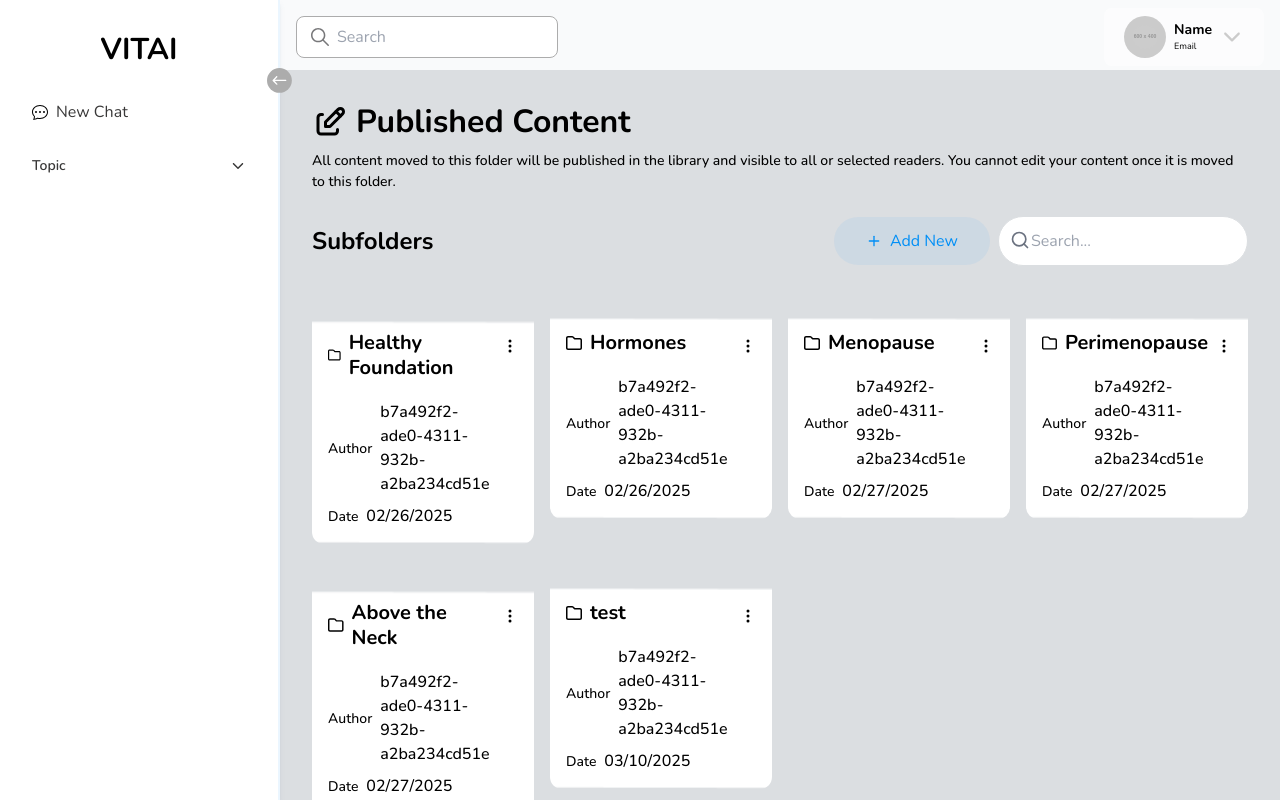
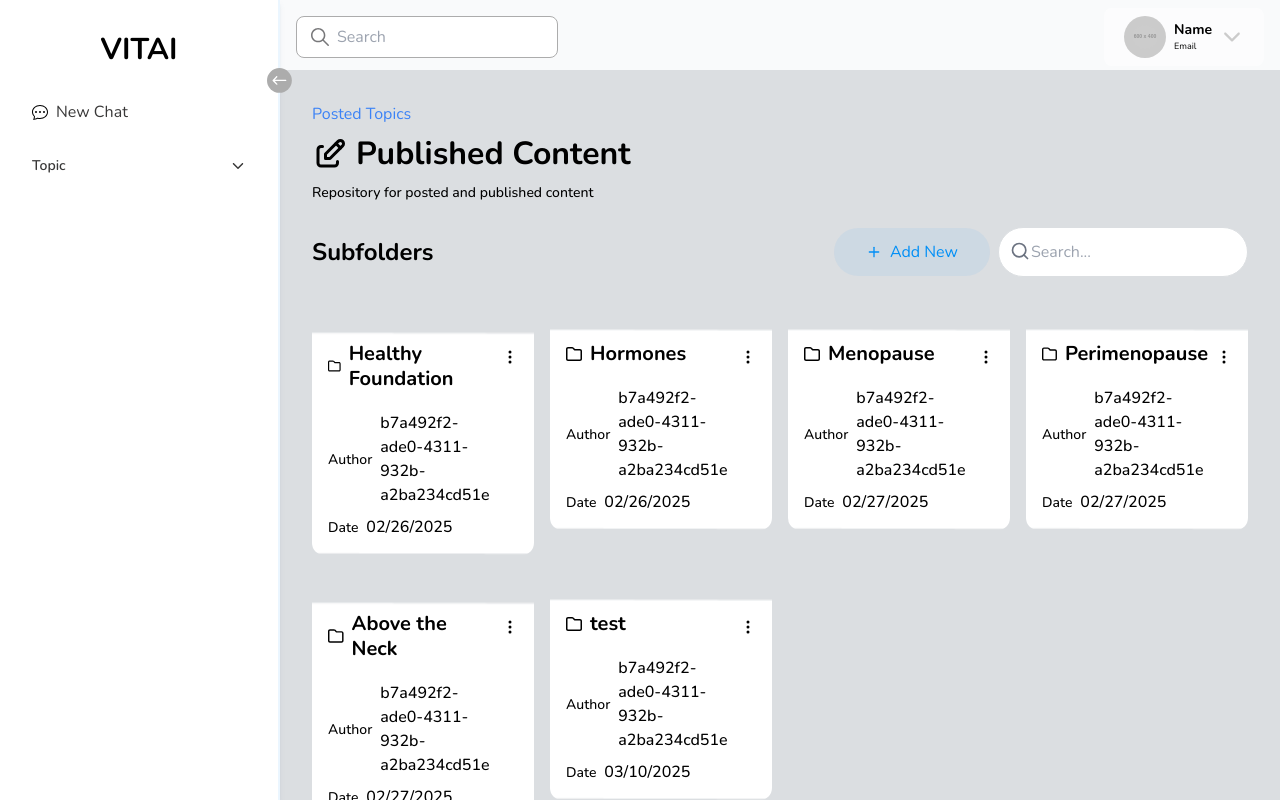
Before and after one commit to CloudDreamXX/Tolu-front-end, a React (Vite) app: page /admin2 in a window 1280 px wide. Built offline with nearby package versions, Linux system fonts and the light colour scheme; no server answers.

Commit message:
fix breadcrumbs nav

```diff
--- a/src/App.jsx
+++ b/src/App.jsx
@@ -25,10 +25,10 @@ const MySpace = lazy(() => import("./pages/user/mySpace/MySpace"));
 
 // new pages
 const LibraryAdmin = lazy(() => import("./pages/admin/Library"));
-const Folder = lazy(() => import("./pages/admin/Folder"));
+const Folder = lazy(() => import("./pages/admin/Library/Folder"));
 const BlogLayout = lazy(() => import("./layout/BlogLayout"));
-const Topic = lazy(() => import("./pages/admin/Topic"));
-const Document = lazy(() => import("./pages/admin/Document"));
+const Topic = lazy(() => import("./pages/admin/Library/Topic"));
+const Document = lazy(() => import("./pages/admin/Library/Document"));
 
 // A separate component to handle routes and listen for location changes
 function AppRoutes() {
@@ -113,7 +113,7 @@ function AppRoutes() {
         <Route path="/admin2" element={<BlogLayout />}>
           <Route index element={<LibraryAdmin />} />
           <Route path="folder/:folderId" element={<Folder />} />
-          <Route path="topic/:topicId" element={<Topic />} />
+          <Route path="folder/:folderId/topic/:topicId" element={<Topic />} />
           <Route path="document/:docId" element={<Document />} />
         </Route>
       </Route>
--- a/src/layout/BlogLayout/index.tsx
+++ b/src/layout/BlogLayout/index.tsx
@@ -2,18 +2,36 @@ import { Outlet, useParams } from 'react-router-dom';
 import BlogTitle from '../../shared/ui/BlogTitle';
 import { useGetFolderStructureQuery } from '../../redux/apis/apiSlice';
 import { findPublishedContent } from '../../utils/excludePublishedContent';
-import { findFolderById } from '../../utils/findById';
+import { findFolderById, findTopicById } from '../../utils/findById';
 import AdminAside from "../../pages/admin/layout/adminAside/AdminAside";
 import AdminHeader from "../../pages/admin/layout/header/AdminHeader";
 
 function BlogLayout() {
-    const { folderId } = useParams();
+    const { folderId, topicId } = useParams();
     const { data: allFolders } = useGetFolderStructureQuery();
     const publishedContent = findPublishedContent(allFolders);
 
-    const currentFolder = folderId
-        ? findFolderById(publishedContent, folderId)
-        : publishedContent;
+    let title = "Published Content";
+    let description = "Repository for posted and published content";
+    let breadcrumbs = [{ name: "Posted Topics", path: "/admin2" }];
+
+    if (folderId) {
+        const folder = findFolderById(publishedContent, folderId);
+        if (folder) {
+            title = folder.name;
+            description = folder.description || "";
+            breadcrumbs.push({ name: folder.name, path: `/admin2/folder/${folderId}` });
+        }
+    }
+
+    if (topicId) {
+        const topic = findTopicById(publishedContent, topicId);
+        if (topic) {
+            title = topic.title;
+            description = "";
+            breadcrumbs.push({ name: topic.title });
+        }
+    }
 
     return (
         <section className="w-full relative user-dashboard h-screen overflow-hidden bg-[#f5f7fb] z-[0]">
@@ -24,7 +42,7 @@ function BlogLayout() {
                 <div className="w-[100%] h-screen bg-contentBg overflow-y-scroll custom-scroll">
                     <AdminHeader />
                     <div className="p-4 lg:p-8 w-full flex flex-col gap-6">
-                    <BlogTitle title={currentFolder?.name || "Published Content"} />
+                        <BlogTitle title={title} description={description} breadcrumbs={breadcrumbs} />
                         <Outlet />
                     </div>
                 </div>
--- a/src/pages/admin/Folder/index.jsx
+++ /dev/null
@@ -1,50 +0,0 @@
-import { useParams } from 'react-router-dom';
-import DynamicList from '../../../shared/ui/DynamicList';
-import { useGetFolderStructureQuery } from '../../../redux/apis/apiSlice';
-import { findPublishedContent } from '../../../utils/excludePublishedContent';
-import { findFolderById } from '../../../utils/findById';
-import EmptyBlock from '../../../shared/ui/EmptyBlock';
-import DocsTable from '../../../shared/ui/DocsTable';
-import { mock } from '../Library/mock';
-
-function Folder() {
-    const { folderId } = useParams();
-    const { data: allFolders } = useGetFolderStructureQuery();
-    const publishedContent = findPublishedContent(allFolders || mock);
-    const folder = findFolderById(publishedContent, folderId);
-    console.log(folder.file_count);
-
-
-    return (
-        <div className="flex flex-col gap-6">
-            {folder?.subfolders && folder?.subfolders.length > 0 &&
-                <DynamicList
-                    title="Subfolders"
-                    items={folder?.subfolders || []}
-                    initialCount={8}
-                    increment={4}
-                    type="inside"
-                    linkTo={`/admin2/folder`}
-                />
-            }
-            {folder?.content && folder?.content.length > 0 &&
-                <DynamicList
-                    title="Categories"
-                    items={folder?.content || []}
-                    initialCount={6}
-                    increment={3}
-                    type="inside"
-                    linkTo="/admin2/topic"
-                />
-            }
-            {folder.file_count > 0 &&
-                <DocsTable />
-            }
-            {folder?.subfolders.length === 0 && folder?.content.length === 0 &&
-                <EmptyBlock />
-            }
-        </div>
-    );
-}
-
-export default Folder;
--- /dev/null
+++ b/src/pages/admin/Library/Folder/index.jsx
@@ -0,0 +1,44 @@
+import { useParams } from 'react-router-dom';
+import DynamicList from '../../../../shared/ui/DynamicList';
+import { useGetFolderStructureQuery } from '../../../../redux/apis/apiSlice';
+import { findPublishedContent } from '../../../../utils/excludePublishedContent';
+import { findFolderById } from '../../../../utils/findById';
+import EmptyBlock from '../../../../shared/ui/EmptyBlock';
+import DocsTable from '../../../../shared/ui/DocsTable';
+import { mock } from '../../Library/mock';
+
+function Folder() {
+    const { folderId } = useParams();
+    const { data: allFolders } = useGetFolderStructureQuery();
+    const publishedContent = findPublishedContent(allFolders || mock);
+    const folder = findFolderById(publishedContent, folderId);
+
+    return (
+        <div className="flex flex-col gap-6">
+            {folder?.subfolders?.length > 0 && (
+                <DynamicList
+                    title="Subfolders"
+                    items={folder.subfolders}
+                    initialCount={8}
+                    increment={4}
+                    type="inside"
+                    linkTo={(item) => `/admin2/folder/${item.id}`}
+                />
+            )}
+            {folder?.content?.length > 0 && (
+                <DynamicList
+                    title="Categories"
+                    items={folder.content}
+                    initialCount={6}
+                    increment={3}
+                    type="inside"
+                    linkTo={(item) => `/admin2/folder/${folderId}/topic/${item.id}`}
+                />
+            )}
+            {folder?.file_count > 0 && <DocsTable />}
+            {(!folder?.subfolders?.length && !folder?.content?.length) && <EmptyBlock />}
+        </div>
+    );
+}
+
+export default Folder;
--- a/src/pages/admin/Library/index.jsx
+++ b/src/pages/admin/Library/index.jsx
@@ -16,7 +16,7 @@ function Library() {
                 initialCount={8}
                 increment={4}
                 type="main"
-                linkTo="/admin2/folder"
+                linkTo={(item) => `/admin2/folder/${item.id}`}
             />
             <DynamicList
                 title="Content Category"
@@ -24,7 +24,7 @@ function Library() {
                 initialCount={6}
                 increment={3}
                 type="main"
-                linkTo="/admin2/topic"
+                linkTo={(item) => `/admin2/folder/${item.folderId}/topic/${item.id}`}
             />
         </div>
     );
--- a/src/shared/ui/BlogTitle/index.jsx
+++ b/src/shared/ui/BlogTitle/index.jsx
@@ -1,18 +1,31 @@
+import { Link } from 'react-router-dom';
 import { Title } from "../Title";
 import { TbEdit } from "react-icons/tb";
 
-function BlogTitle({ title }) {
+function BlogTitle({ title, description, breadcrumbs }) {
   return (
     <div className="flex flex-col items-start gap-2">
+        {breadcrumbs.length > 0 && (
+            <nav aria-label="breadcrumb">
+                <ol className="flex items-center gap-2">
+                    {breadcrumbs.map((crumb, index) => (
+                        <li key={index} className="flex items-center gap-2">
+                            {crumb.path ? (
+                                <Link to={crumb.path} className="text-blue-500">{crumb.name}</Link>
+                            ) : (
+                                <span>{crumb.name}</span>
+                            )}
+                            {index < breadcrumbs.length - 1 && <span>/</span>}
+                        </li>
+                    ))}
+                </ol>
+            </nav>
+        )}
         <div className="flex items-center gap-2">
             <TbEdit className="w-9 h-9 cursor-pointer" />
             <Title title={title} />
         </div>
-        <p className="text-p">
-            {title === 'Published Content'
-                ? "All content moved to this folder will be published in the library and visible to all or selected readers. You cannot edit your content once it is moved to this folder."
-                : "This folder contains specific categorized content. You can browse subfolders or view individual files."}
-        </p>
+        {description && <p className="text-p">{description}</p>}
     </div>
   );
 }
--- a/src/shared/ui/DynamicList/index.jsx
+++ b/src/shared/ui/DynamicList/index.jsx
@@ -13,12 +13,10 @@ function DynamicList({
     initialCount,
     increment,
     type,
-    linkTo = ''
+    linkTo
 }) {
     const [visibleCount, setVisibleCount] = useState(initialCount);
     const visibleItems = loadMoreItems(items, visibleCount, 0);
-    console.log(visibleItems);
-
 
     return (
         <div className="flex flex-col w-full gap-6">
@@ -30,19 +28,11 @@ function DynamicList({
                 "grid gap-4",
                 title === "Subfolders" ? "grid-cols-4" : "grid-cols-3"
             )}>
-                {title === "Subfolders" ? (
-                    visibleItems.map((item) => (
-                        <Link key={item.id} to={`/admin2/folder/${item.id}`}>
-                            <FolderCard item={item} />
-                        </Link>
-                    ))
-                ) : (
-                    visibleItems.map((item) => (
-                        <Link key={item.id} to={`/admin2/topic/${item.id}`}>
-                            <Card item={item} />
-                        </Link>
-                    ))
-                )}
+                {visibleItems.map((item) => (
+                    <Link key={item.id} to={typeof linkTo === "function" ? linkTo(item) : linkTo}>
+                        {title === "Subfolders" ? <FolderCard item={item} /> : <Card item={item} />}
+                    </Link>
+                ))}
             </div>
             {visibleCount < items.length && (
                 <div className='w-full flex justify-end'>
```
Also changed, not shown: src/pages/admin/Library/Topic/index.jsx (renamed from src/pages/admin/Topic/index.jsx, +7 -7 lines), src/pages/admin/Library/Document/index.jsx (renamed from src/pages/admin/Document/index.jsx). Lines whose indentation alone changed are shown as unchanged.
